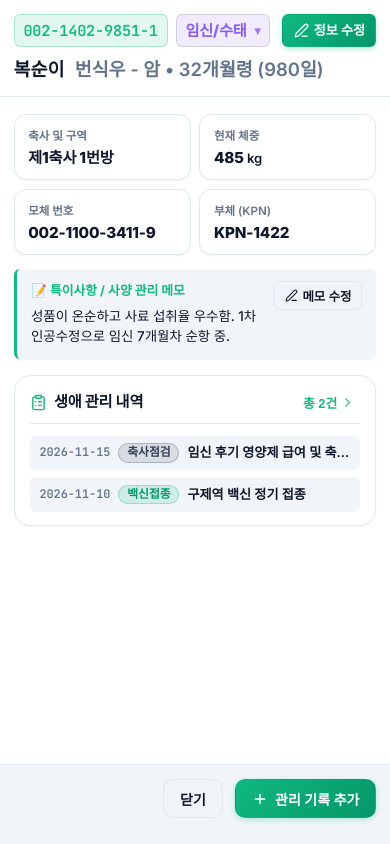
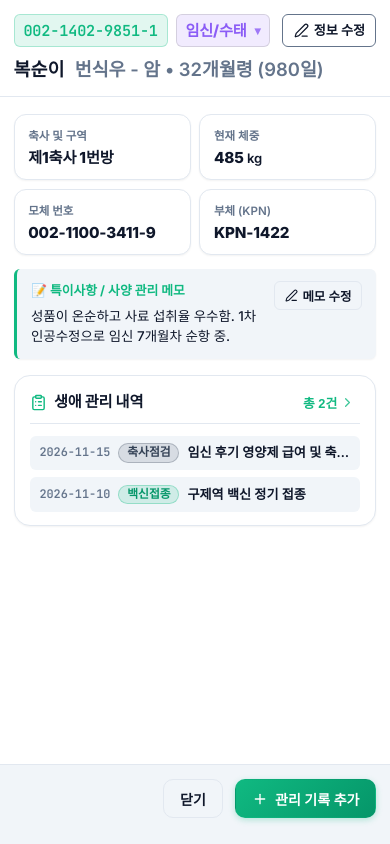
Before and after one commit to sysmedic/happy-farm, a React (Vite) app: page / in a window 390 px wide. Both pictures are taken after a click on the element "복순이". Built offline with nearby package versions, Linux system fonts and the light colour scheme; a web font is replaced by a local one.

Commit message:
style(entity): 정보 수정 버튼 상하위치를 개체번호에 고정 및 아웃라인 컬러 스타일 적용

```diff
--- a/src/components/entities/EntityDetailModal.jsx
+++ b/src/components/entities/EntityDetailModal.jsx
@@ -198,7 +198,7 @@ export default function EntityDetailModal({
                   <span>출력</span>
                 </button>
                 <button
-                  className="btn btn-primary btn-sm detail-edit-btn"
+                  className="btn btn-outline btn-sm detail-edit-btn"
                   onClick={() => onOpenEntityModal(entity)}
                   title="개체 기본 정보 수정"
                 >
--- a/src/index.css
+++ b/src/index.css
@@ -1167,10 +1167,24 @@ a:hover {
 
 .detail-header-top-row {
   display: flex;
-  align-items: center;
+  align-items: flex-start;
   justify-content: space-between;
   gap: 1rem;
   width: 100%;
+}
+
+.detail-edit-btn {
+  background: var(--bg-card);
+  color: var(--text-main);
+  border: 1px solid var(--text-muted);
+  font-weight: 700;
+  box-shadow: none;
+}
+
+.detail-edit-btn:hover {
+  background: var(--bg-hover);
+  border-color: var(--text-main);
+  color: var(--text-main);
 }
 
 .entity-detail-header-info {
@@ -2494,6 +2508,7 @@ form.modal-content {
   }
 
   .detail-header-top-row {
+    align-items: flex-start;
     gap: 0.75rem;
   }
 
@@ -2524,6 +2539,7 @@ form.modal-content {
     display: flex;
     flex-direction: row;
     align-items: center;
+    align-self: flex-start;
     gap: 0.65rem;
     min-width: auto;
     flex-shrink: 0;
@@ -2552,6 +2568,9 @@ form.modal-content {
     padding: 0 0.65rem !important;
     white-space: nowrap;
     gap: 0.3rem;
+    background: var(--bg-card) !important;
+    color: var(--text-main) !important;
+    border: 1px solid var(--text-muted) !important;
   }
 
   /* 모바일 4대 중요 정보 2x2 균등 카드 그리드 */
```
